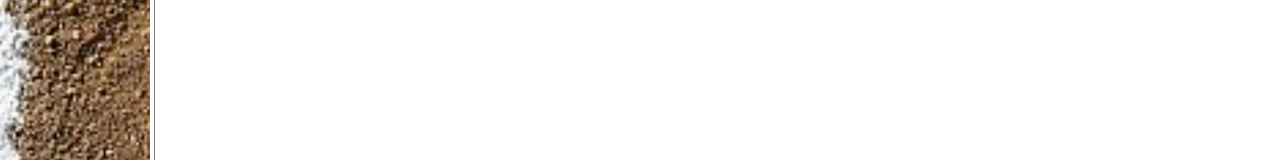
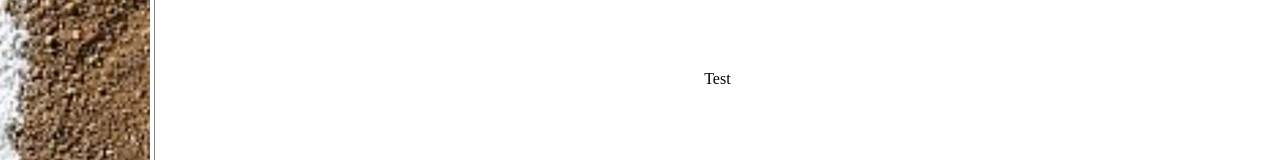
Before and after one commit to adamhartman5/baseball-pals, a Next.js app: page / in a window 1280 px wide. Shown: the part 521-681 px from the top of the page. Built offline with nearby package versions, Linux system fonts and the light colour scheme.

Commit message:
Fix scrolling issues

```diff
--- a/components/layout.js
+++ b/components/layout.js
@@ -44,6 +44,7 @@
 const ChildContainer = styled.main`
   display: flex;
   width: 100%;
-  height: 100vh;
+  height: 100%;
   justify-content: center;
+  overflow: hidden;
 `
--- a/pages/index.js
+++ b/pages/index.js
@@ -29,11 +29,7 @@
 
 const MainContainer = styled.main`
   display: flex;
-  width: 100%;
-  height: 100vh;
-  flex: 1;
   flex-direction: column;
   margin: 0;
   padding: 0;
-
 `
```
